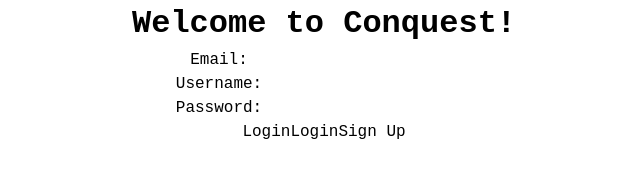
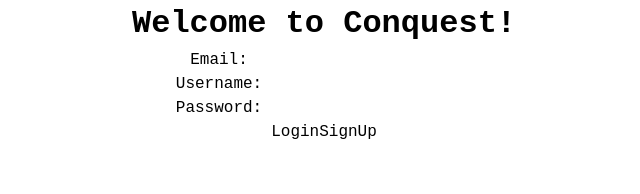
Before and after one commit to cjbruin23/game-front, a React (Vite) app: page / in a window 1280 px wide. Shown: the top 194 px of the page, without its empty margins (316-956 px from the left). Built offline with nearby package versions, Linux system fonts and the light colour scheme.

Commit message:
creating a login component

```diff
--- a/src/App.tsx
+++ b/src/App.tsx
@@ -1,5 +1,6 @@
 import axios from "axios";
 import "./App.css";
+import LoginForm from "./components/Login";
 
 type UserInformation = {
   email: string;
@@ -48,26 +49,7 @@
         </h1>
 
         <form onSubmit={handleSubmit}>
-          <label>Email:</label>
-          <input type="text" name="inputEmail" className="border-2 mb-4" />
-          <br />
-
-          <label>Username:</label>
-          <input type="text" name="inputUsername" className="border-2 mb-4" />
-          <br />
-
-          <label>Password:</label>
-          <input type="text" name="inputPassword" className="border-2 mb-4" />
-          <br />
-
-          <button className="group relative inline-flex h-12 items-center justify-center overflow-hidden rounded-md bg-neutral-950 px-6 font-medium text-neutral-200">
-            <span>Login</span>
-            <div className="absolute inset-0 flex h-full w-full justify-center [transform:skew(-12deg)_translateX(-100%)] group-hover:duration-1000 group-hover:[transform:skew(-12deg)_translateX(100%)]">
-              <div className="relative h-full w-8 bg-white/20"></div>
-            </div>
-          </button>
-          <button type="submit">Login</button>
-          <button type="submit">Sign Up</button>
+          <LoginForm />
         </form>
       </div>
     </>
--- /dev/null
+++ b/src/components/Login.tsx
@@ -0,0 +1,22 @@
+function LoginForm() {
+    return (
+       <div id="login-form">
+            <label>Email:</label>
+          <input type="text" name="inputEmail" className="border-2 mb-4" />
+          <br />
+
+          <label>Username:</label>
+          <input type="text" name="inputUsername" className="border-2 mb-4" />
+          <br />
+
+          <label>Password:</label>
+          <input type="text" name="inputPassword" className="border-2 mb-4" />
+          <br />
+
+          <button type="submit" className="py-2.5 px-5 me-2 mb-2 text-sm font-medium text-gray-900 focus:outline-none bg-white rounded-lg border border-gray-200 hover:bg-gray-100 hover:text-blue-700 focus:z-10 focus:ring-4 focus:ring-gray-100 dark:focus:ring-gray-700 dark:bg-gray-800 dark:text-gray-400 dark:border-gray-600 dark:hover:text-white dark:hover:bg-gray-700">Login</button>
+       <button type="submit" className="focus:outline-none text-white bg-purple-700 hover:bg-purple-800 focus:ring-4 focus:ring-purple-300 font-medium rounded-lg text-sm px-5 py-2.5 mb-2 dark:bg-purple-600 dark:hover:bg-purple-700 dark:focus:ring-purple-900">SignUp</button>
+       </div>
+    )
+}
+
+export default LoginForm;
```
Also changed, not shown: 1 other file (tests, documents, lock files or other folders).
